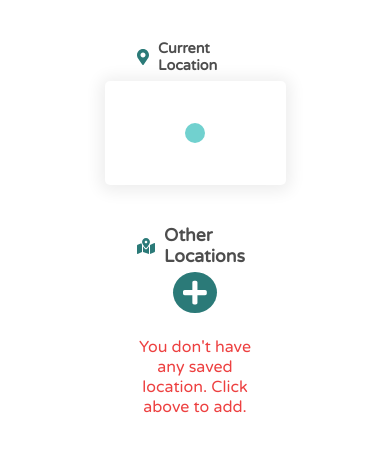
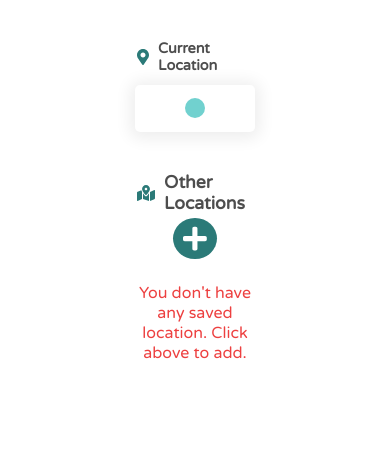
Before and after one commit to Roninanu777/react_weatherapp, a React (Create React App) app: page / in a window 390 px wide. Shown: the top 452 px of the page. Built offline with nearby package versions, Linux system fonts and the light colour scheme; no server answers.

Commit message:
adding mobile styles

```diff
--- a/src/components/Weather.js
+++ b/src/components/Weather.js
@@ -7,19 +7,22 @@ import styled from 'styled-components';
 const Container = styled.div`
     background-color: white;
     display: flex;
-    position: relative;
     flex-direction: column;
     align-items: center;
     justify-content: center;
     width: 100%;
     cursor: pointer;
-    padding: 2rem;
+    padding: 3% 6%;
     transition: all 0.2s ease;
     border-radius: 5px;
     box-shadow: 0 .1rem 1rem 5px rgba(0,0,0,0.07);
     &:hover{
         box-shadow: 0 .1rem 1rem 5px rgba(0,0,0,0.16);
         transform: translateY(-3px);
+    }
+    @media (max-width: 450px){
+        width: 90%;
+        margin-top: 3%;
     }
 `;
 
@@ -28,17 +31,28 @@ const Condition = styled.div`
     align-items: center;
     width: 100%;
     margin: 1.7rem 0;
-    justify-content: space-evenly;
+    justify-content: space-around;
+    @media (max-width: 450px){
+        justify-content: space-between;
+        margin: 1rem 0;
+    }
 `;
 
 const Temp = styled.p`
-    font-size: 3.5rem;
+    font-size: 3.8rem;
     color: #2b7a78;
+    @media (max-width: 450px){
+        font-size: 3rem;
+    }
 `;
 
 const City = styled.p`
     font-size: 1.3rem;
     margin-bottom: 1rem;
+    @media (max-width: 450px){
+        font-size: 1.1rem;
+        margin-bottom: .5;
+    }
 `;
 
 const P = styled.p`
```
